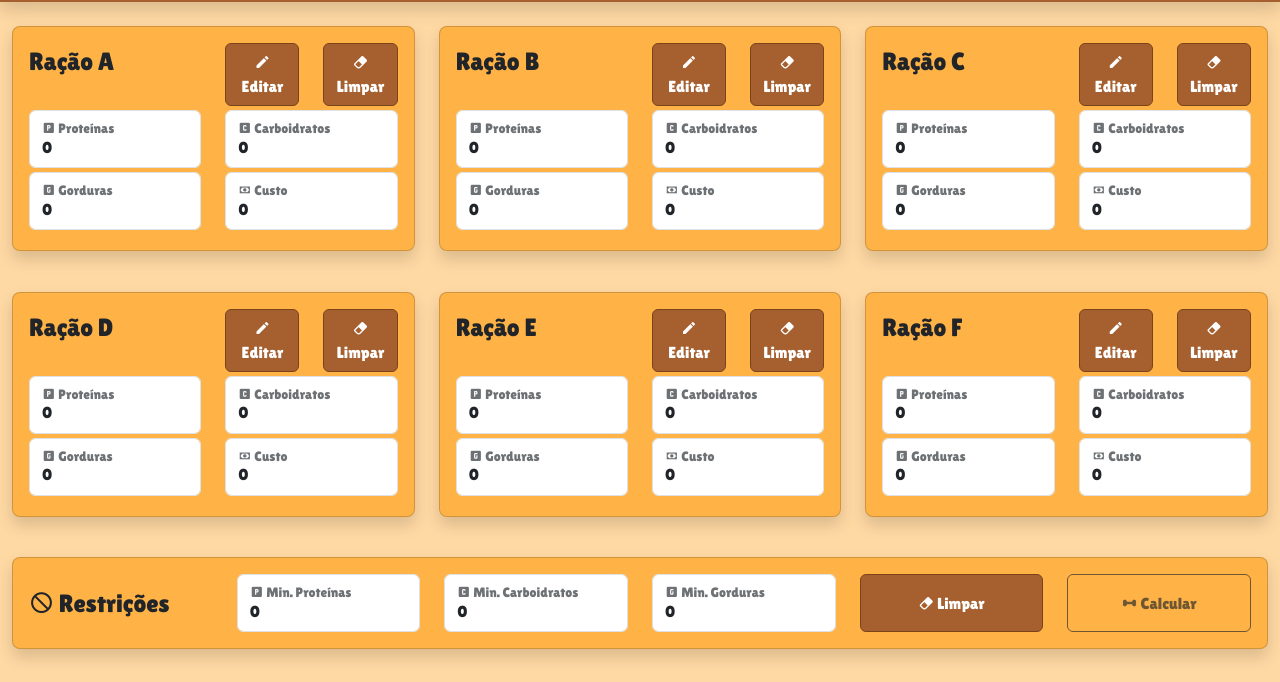
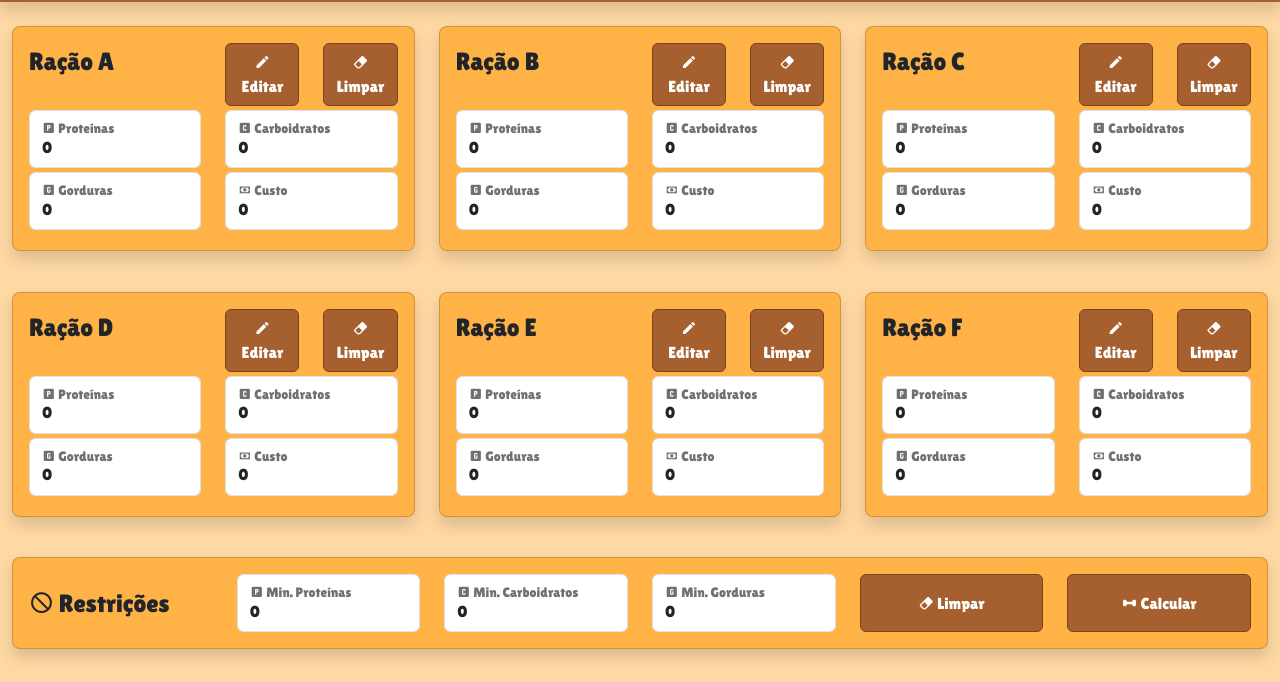
Before and after one commit to ManabeJnchr/Pet_Balance, a website: page public/html/index.html in a window 1280 px wide. Shown: the part 118-800 px from the top of the page. Drawn offline with nearby package versions, Linux system fonts and the light colour scheme.

Commit message:
Arrumando botão

```diff
--- a/public/html/index.html
+++ b/public/html/index.html
@@ -442,26 +442,7 @@
 							</div>
 							<div class="col-12 col-sm-2">
 								<button type="button" class="btn btn-brown mb-2 mdi mdi-bone w-100 h-100"
-									@click="calcular()"
-									:disabled="
-										!racoes.racao_a.proteinas || !racoes.racao_a.carboidratos || !racoes.racao_a.gorduras || !racoes.racao_a.custo ||
-										!racoes.racao_b.proteinas || !racoes.racao_b.carboidratos || !racoes.racao_b.gorduras || !racoes.racao_b.custo ||
-										!racoes.racao_c.proteinas || !racoes.racao_c.carboidratos || !racoes.racao_c.gorduras || !racoes.racao_c.custo ||
-										!racoes.racao_d.proteinas || !racoes.racao_d.carboidratos || !racoes.racao_d.gorduras || !racoes.racao_d.custo ||
-										!racoes.racao_e.proteinas || !racoes.racao_e.carboidratos || !racoes.racao_e.gorduras || !racoes.racao_e.custo ||
-										!racoes.racao_f.proteinas || !racoes.racao_f.carboidratos || !racoes.racao_f.gorduras || !racoes.racao_f.custo ||
-										!restricoes.proteinas || !restricoes.carboidratos || !restricoes.gorduras ||
-										(
-											Number(racoes.racao_a.proteinas) === 0 && Number(racoes.racao_a.carboidratos) === 0 && Number(racoes.racao_a.gorduras) === 0 && Number(racoes.racao_a.custo) === 0 &&
-											Number(racoes.racao_b.proteinas) === 0 && Number(racoes.racao_b.carboidratos) === 0 && Number(racoes.racao_b.gorduras) === 0 && Number(racoes.racao_b.custo) === 0 &&
-											Number(racoes.racao_c.proteinas) === 0 && Number(racoes.racao_c.carboidratos) === 0 && Number(racoes.racao_c.gorduras) === 0 && Number(racoes.racao_c.custo) === 0 &&
-											Number(racoes.racao_d.proteinas) === 0 && Number(racoes.racao_d.carboidratos) === 0 && Number(racoes.racao_d.gorduras) === 0 && Number(racoes.racao_d.custo) === 0 &&
-											Number(racoes.racao_e.proteinas) === 0 && Number(racoes.racao_e.carboidratos) === 0 && Number(racoes.racao_e.gorduras) === 0 && Number(racoes.racao_e.custo) === 0 &&
-											Number(racoes.racao_f.proteinas) === 0 && Number(racoes.racao_f.carboidratos) === 0 && Number(racoes.racao_f.gorduras) === 0 && Number(racoes.racao_f.custo) === 0 &&
-											Number(restricoes.proteinas) === 0 && Number(restricoes.carboidratos) === 0 && Number(restricoes.gorduras) === 0
-										)
-									"
-								> Calcular</button>
+									@click="calcular()"> Calcular</button>
 								<button type="button" class="btn btn-brown mb-2 mdi mdi-bone w-100 h-100 d-none"
 									@click="setarValores()"> SetarValores</button>
 							</div>
```
